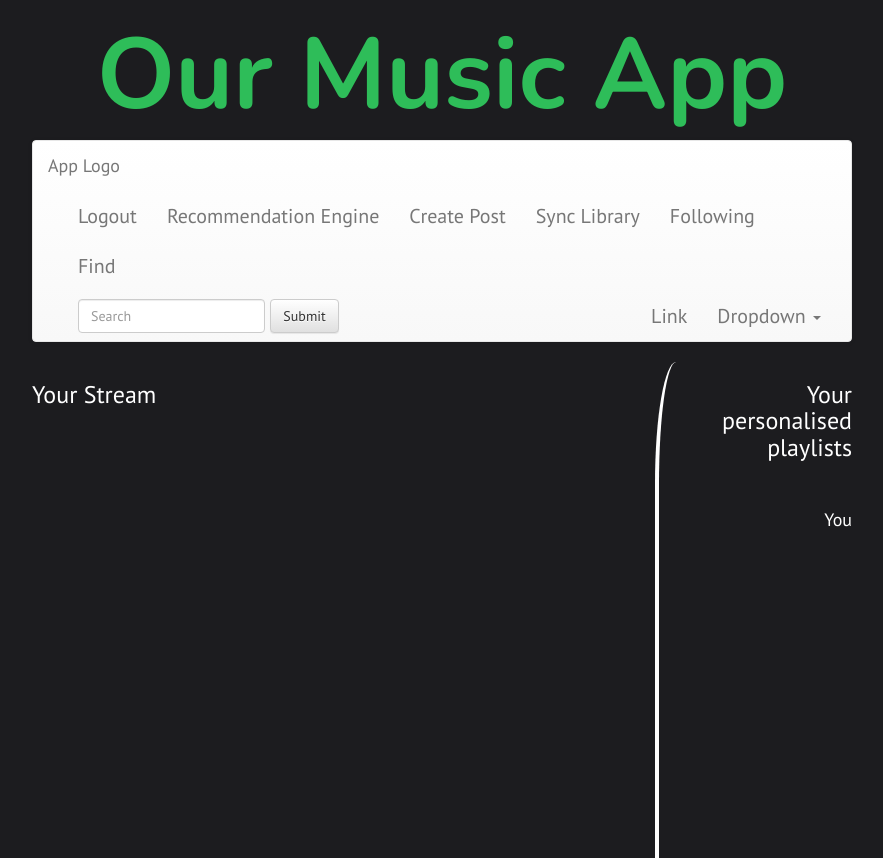
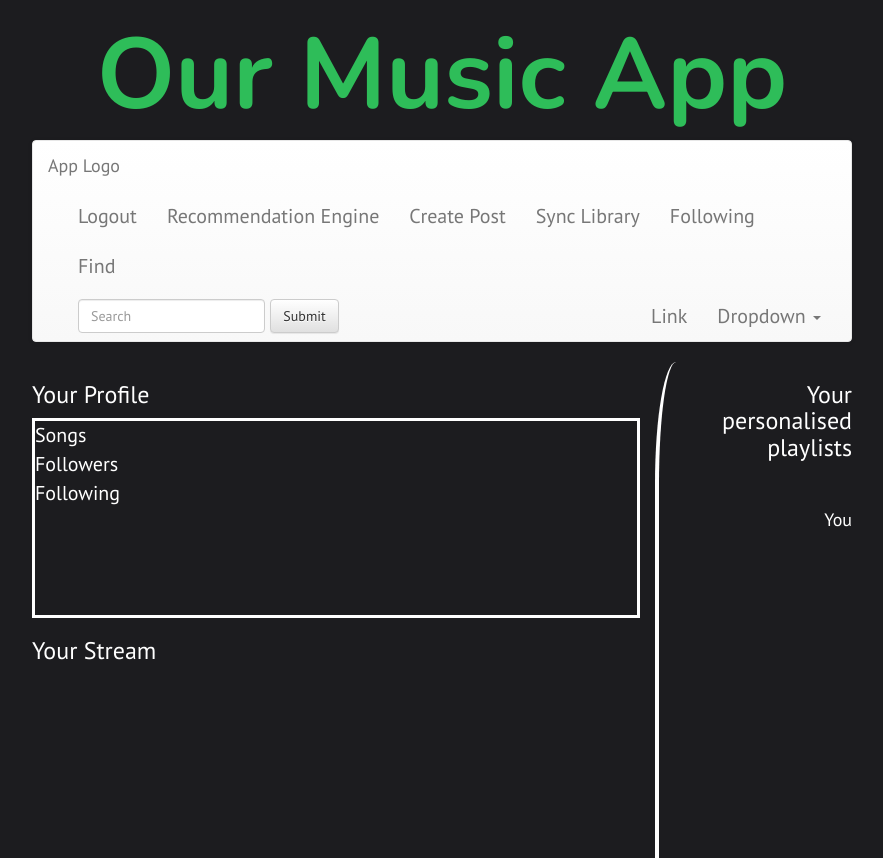
Before and after one commit to ecatkins/instabilly, a Django app: template project/spotify/templates/spotify/index.html in a window 1280 px wide. Shown: the top 858 px of the page, without its empty margins (198-1081 px from the left). Run offline with Django 3.2, Linux system fonts and the light colour scheme; the template is opened without the code that fills it, so the values that code supplies are empty; parts of the project's set-up code (start-up, migrations or seed data) failed here and were passed over; some libraries are stand-ins or nearby versions.

Commit message:
creating profile on timeline

```diff
--- a/project/project/urls.py
+++ b/project/project/urls.py
@@ -1,6 +1,6 @@
 from django.conf.urls import include, url
 from django.contrib import admin
-from spotify.views import HomeView, OauthView, TimelineView, RegistrationView, ActivationView, LoginView, SeedUserLibraryView, LogoutView, GetFollowingView, FollowView, UnfollowView, SearchView, TrackURIView, CreatePostView, EngineView, PlaylistView, GetMiniFeedView, RatingView, SavePlaylistView, CallbackView
+from spotify.views import HomeView, OauthView, TimelineView, RegistrationView, ActivationView, LoginView, SeedUserLibraryView, LogoutView, GetFollowingView, FollowView, UnfollowView, SearchView, TrackURIView, CreatePostView, EngineView, PlaylistView, GetMiniFeedView, RatingView, SavePlaylistView, CallbackView, UpdateProfileView
 
 
 urlpatterns = [
@@ -24,5 +24,6 @@
     url(r'^track_uri$', TrackURIView.as_view(), name="track_uri"),
     url(r'^create_post$', CreatePostView.as_view(), name="create_post"),
     url(r'^get_minifeed$', GetMiniFeedView.as_view(), name="get_minifeed"),
+    url(r'^updateprofile$', UpdateProfileView.as_view(), name="update_profile"),
     url(r'^admin/', include(admin.site.urls))
 ]
--- a/project/spotify/static/spotify/main.css
+++ b/project/spotify/static/spotify/main.css
@@ -133,6 +133,7 @@
 }
 
 /*index.html specific*/
+    /*playlist specific*/
 
 #eddy {
    border-left:rgba(255, 255, 255, 1) 0.2em solid;
@@ -181,6 +182,14 @@
     display: none
 }
 
+    /*profile specific*/
+
+#profile {
+    width:100%;
+    height:10em;
+    border:white 3px solid;
+}
+
 /*engine.html specific*/
 
 
@@ -188,14 +197,7 @@
     height:450px;
 }
 
-.engine_choice {
-    border-color:white;
-    border-width:0.2em;
-    border-style:solid;
-    width:80%;
-    margin:auto;
-    height:4em
-}
+
 
 
 
@@ -250,4 +252,11 @@
 
 #engine_buttons {
     display: none;
+    position:relative;
 }
+
+.engine_choice {
+    width:90%;
+    margin:auto;
+    position:absolute;
+}
--- a/project/spotify/static/spotify/timeline.js
+++ b/project/spotify/static/spotify/timeline.js
@@ -18,6 +18,22 @@
         console.log(followlist)
     });
 }
+//// Eddy's Space ////
+
+/// Call this on any event that changes the number of ///
+///songs, following or followers of a user ///
+function update_user_profile() {
+        $.get('updateprofile', function(data,status) {
+                var song_count = data['song_count']
+                var following_count = data['following_count']
+                var followers_count = data['followers_count']
+                $("#profile_songs span").html(song_count)
+                $("#profile_followers span").html(following_count)
+                $("#profile_following span").html(followers_count)
+            })
+        }
+
+/////////////////////////////////////////////
 
 $(document).ready(function(){
     (function(i,s,o,g,r,a,m){i['GoogleAnalyticsObject']=r;i[r]=i[r]||function(){
@@ -27,6 +43,9 @@
 
     ga('create', 'UA-66616301-1', 'auto');
     ga('send', 'pageview');
+
+    update_user_profile()
+
 
     $("#following").on("click", function(event){
         event.preventDefault();
@@ -205,6 +224,15 @@
         $("[name=search_query]").val('');
     })
 
+    //// Generate user profile ////
+
+
+
+
+
+
+
+
     /////// Generates playlists ///////
     /// Personal ///
     var number_songs = 10
--- a/project/spotify/templates/spotify/index.html
+++ b/project/spotify/templates/spotify/index.html
@@ -58,6 +58,14 @@
 
 <div class="row page">
     <div class="col-md-9">
+        <h3> Your Profile </h3>
+        <div id="profile">
+            <div id ="profile_songs"> Songs <span> </span> </div>
+            <div id = "profile_followers"> Followers <span> </span> </div>
+            <div id = "profile_following"> Following<span> </span> </div>
+
+
+        </div>
         <h3>Your Stream</h3>
         <table id="mini-feed" class="table table-striped"></table>
     </div>
--- a/project/spotify/views.py
+++ b/project/spotify/views.py
@@ -139,6 +139,20 @@
         post_list = Post.objects.exclude(user__in=exclude_list).order_by('-created_at')
         followers = FollowList.objects.filter(following=user[0])
         return render(request, self.template, {"follow_list": follow_list, "followers": followers, "post_list": post_list})
+
+
+class UpdateProfileView(View):
+
+    def get(self,request):
+        user = User.objects.get(pk=request.session['session_id'])
+        print(FollowList.objects.filter(user=user))
+        user_song_count = UserSong.objects.filter(user=user).count()
+        follow_list = FollowList.objects.get(user=user)
+        following_count = follow_list.following.all().count()
+        followers_count = FollowList.objects.filter(following=user).count()
+        print(following_count,followers_count)
+        return JsonResponse(({"song_count":user_song_count,"following_count":following_count,"followers_count":followers_count}))
+
 
 
 class GetFollowingView(View):
```
Also changed, not shown: project/spotify/static/spotify/engine.js (+15 -2 lines), project/spotify/static/spotify/ramones.jpg (deleted).
